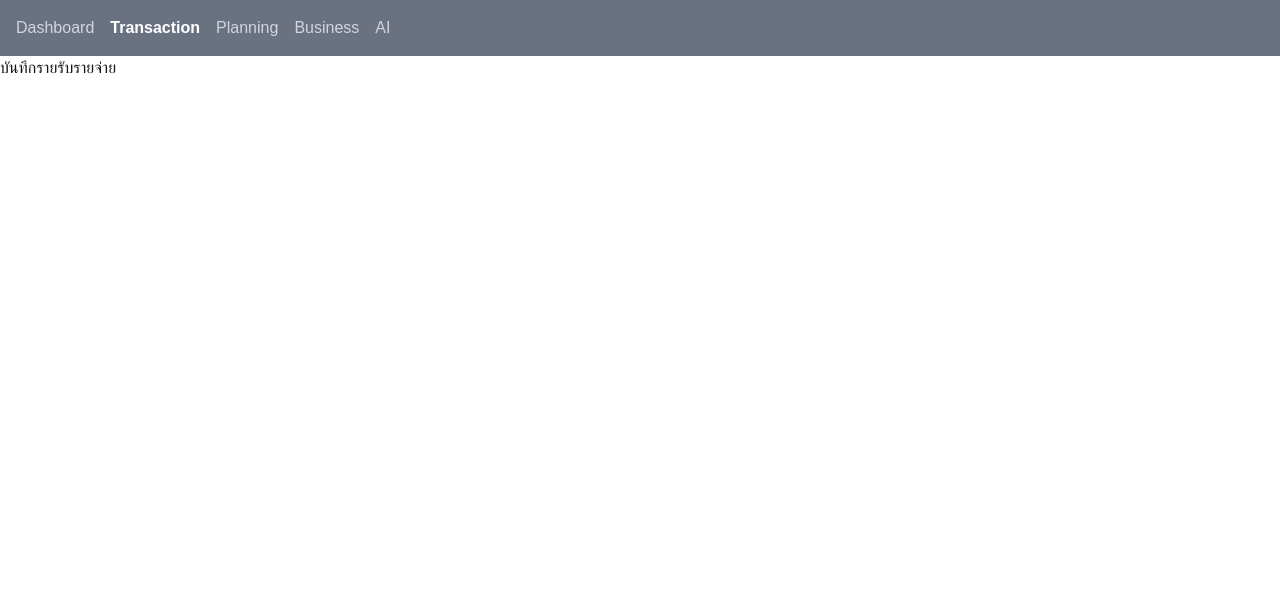
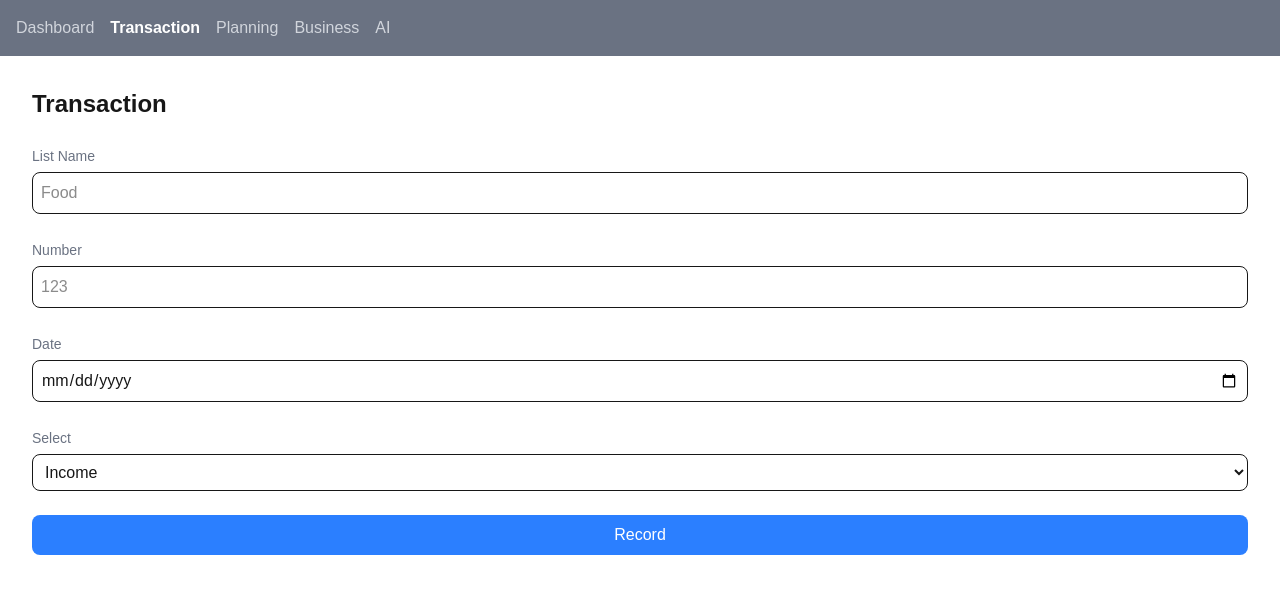
Before and after one commit to Jakgawan/ai-personal-finance, a Next.js app: page /transaction in a window 1280 px wide. Shown: the top 594 px of the page. Built offline with nearby package versions, Linux system fonts and the light colour scheme.

Commit message:
add Transaction from with state

```diff
--- a/app/transaction/page.tsx
+++ b/app/transaction/page.tsx
@@ -1,7 +1,73 @@
-export  default function Finance() {
+"use client"
+import { useState } from "react"
+export  default function Transaction() {
+    const [name, setName] = useState("")
+    const [amount, setAmount] = useState("")
+    const [date, setDate] = useState("")
+    const [type, setType] = useState("income")
+    const [ transaction, setTransaction ] = useState([])
+    const handleSubmit = () => {
+        const newTransaction = { name, amount, date, type }
+        setTransaction([...transaction, newTransaction])
+    }
     return (
-        <div>
-            บันทึกรายรับรายจ่าย
-        </div>
+        <main className="p-8">
+            <h1 className="text-2xl font-bold">Transaction</h1>
+            <div className="mt-6">
+                <label className="text-sm text-gray-500">List Name</label>
+                <input
+                    type="text"
+                    placeholder="Food"
+                    value={name}
+                    onChange={(e) => setName(e.target.value)}
+                    className="w-full border rounded-lg p-2 mt-1"
+                />
+            </div>
+            <div className="mt-6">
+                <label className="text-sm text-gray-500">Number</label>
+                <input
+                    type="number"
+                    placeholder="123"
+                    value={amount}
+                    onChange={(e) => setAmount(e.target.value)}
+                    className="w-full border rounded-lg p-2 mt-1"
+                    />
+            </div>
+            <div className="mt-6">
+                <label className="text-sm text-gray-500">Date</label>
+                <input
+                    type="date"
+                    placeholder="1/1/1"
+                    value={date}
+                    onChange={(e) => setDate(e.target.value)}
+                    className="w-full border rounded-lg p-2 mt-1"
+                    />
+            </div>
+            <div className="mt-6">
+                <label className="text-sm text-gray-500">Select</label>
+              <select
+                    value={type}
+                    onChange={(e) => setType(e.target.value)}
+                    className="w-full border rounded-lg p-2 mt-1">
+                     <option value="income">Income</option>
+                    <option value="expense">Expense</option>
+                </select>
+            </div>
+            <div>
+                <button
+                    onClick={handleSubmit}
+                    className="mt-6 w-full bg-blue-500 text-white rounded-lg p-2 hover:bg-blue-600">
+                     Record
+            </button>
+            </div>
+            <div className="mt-8">
+                {transaction.map((item, index) => (
+                <div key={index} className="bg-white rounded-lg p-4 shadow mt-2">
+                    <p>{item.name} - ฿{item.amount}</p>
+                    <p className="text-sm text-gray-500">{item.date} . {item.type}</p>
+                    </div>
+                    ))}
+            </div>
+        </main>
     )
 }
```
